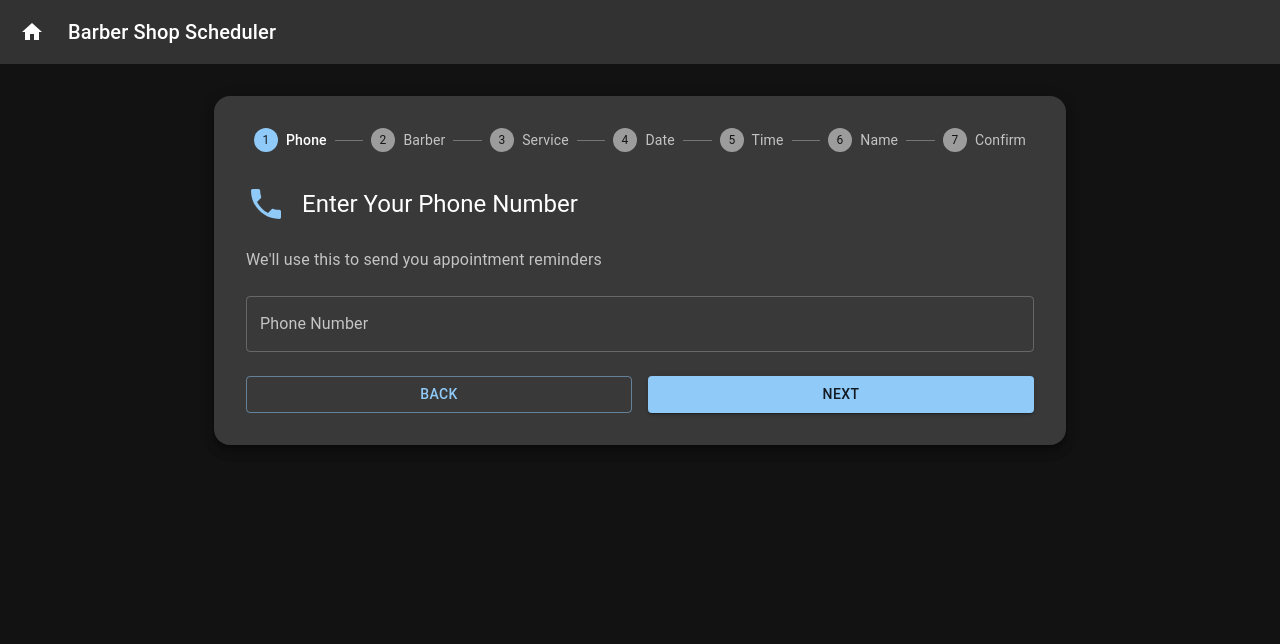
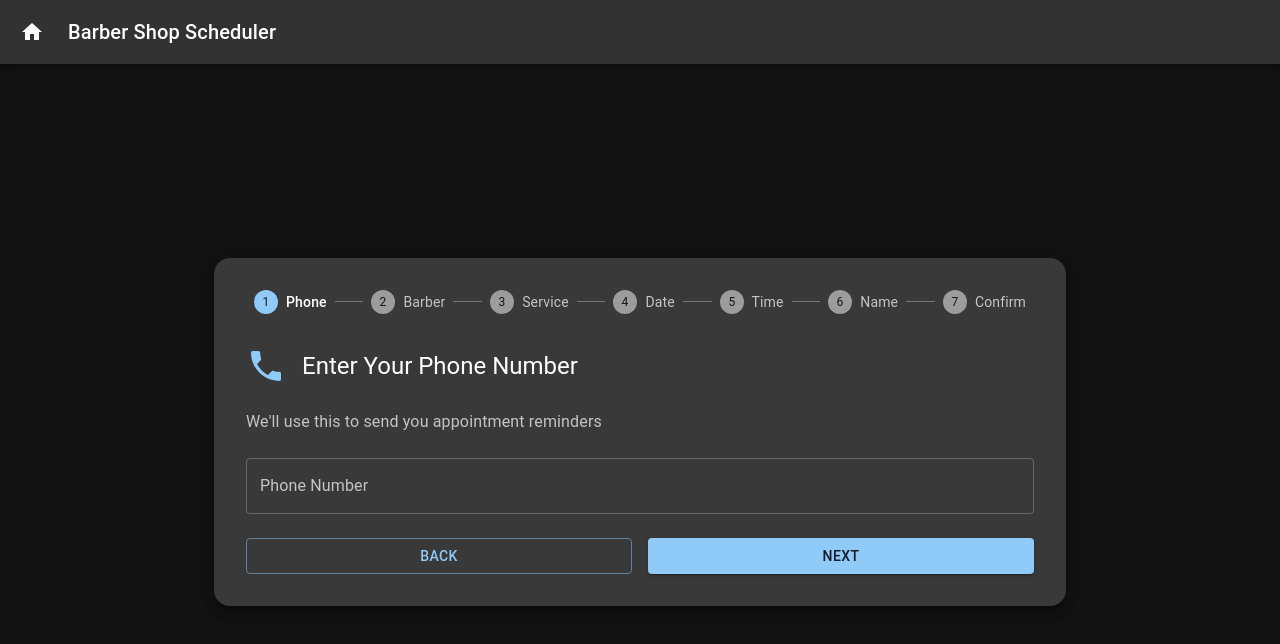
Before and after one commit to diegocelestino/BarberAgenda, a React (Create React App) app in the folder frontend/: page / in a window 1280 px wide. Both pictures are taken after a click on the button "SCHEDULE APPOINTMENT". Shown: the top 644 px of the page. Built offline with nearby package versions, Linux system fonts and the light colour scheme; no server answers.

Commit message:
centralize the components to provide better UX

```diff
--- a/frontend/src/components/layout/Header.tsx
+++ b/frontend/src/components/layout/Header.tsx
@@ -13,11 +13,11 @@ const Header: React.FC = () => {
   };
 
   return (
-    <AppBar position="static">
+    <AppBar position="sticky">
       <Toolbar>
         <IconButton
           color="inherit"
-          onClick={() => navigate(isAuthenticated ? '/admin' : '/')}
+          onClick={() => navigate('/')}
           edge="start"
           sx={{ mr: 2 }}
         >
--- a/frontend/src/pages/PublicHomePage.tsx
+++ b/frontend/src/pages/PublicHomePage.tsx
@@ -135,7 +135,7 @@ const PublicHomePage: React.FC = () => {
     return (
       <Box
         sx={{
-          minHeight: '100vh',
+          height: 'calc(100vh - 64px)', // Subtract header height (64px is default AppBar height)
           display: 'flex',
           alignItems: 'center',
           justifyContent: 'center',
@@ -224,10 +224,13 @@ const PublicHomePage: React.FC = () => {
   return (
     <Box
       sx={{
-        minHeight: '100vh',
+        minHeight: 'calc(100vh - 64px)', // Subtract header height
         bgcolor: 'background.default',
         py: { xs: 2, sm: 4 },
         px: { xs: 1, sm: 2 },
+        display: 'flex',
+        alignItems: 'center',
+        justifyContent: 'center',
       }}
     >
       <Container maxWidth="md">
```
